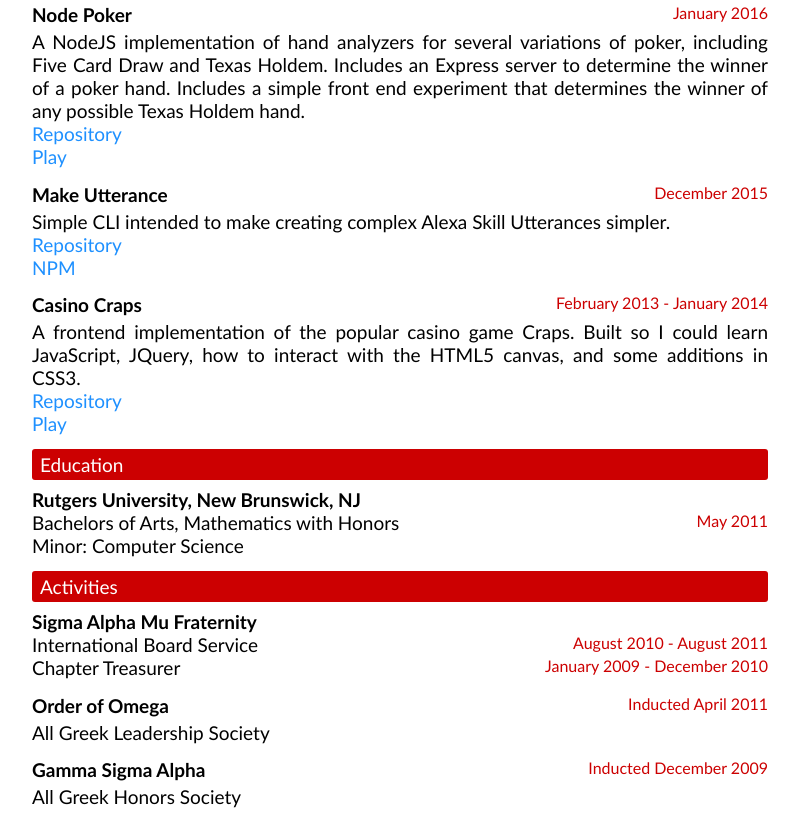
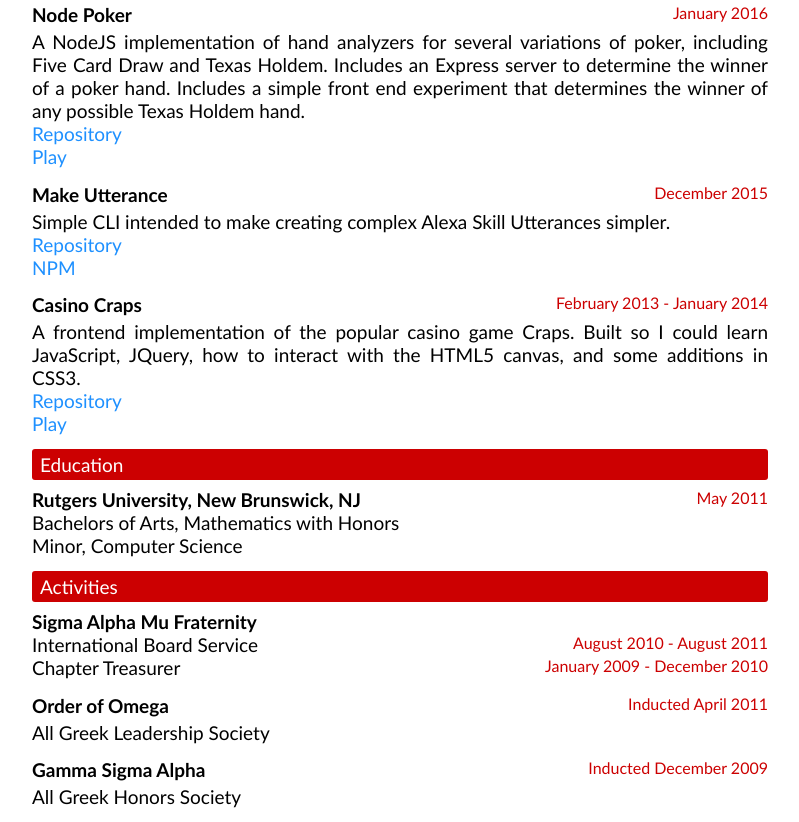
Before and after one commit to mduleone/mduleone.github.io, a website: page index.html at #/resume in a window 1280 px wide. Shown: the part 1729-2551 px from the top of the page, without its empty margins (240-1039 px from the left). Drawn offline with Linux system fonts and the light colour scheme.

Commit message:
move date

```diff
--- a/views/resume.html
+++ b/views/resume.html
@@ -140,12 +140,12 @@
             <h2>Education</h2>
             <div class="subsection">
                 <h3>Rutgers University, New Brunswick, NJ</h3>
+                <span class="date">May 2011</span>
                 <div>
                     Bachelors of Arts, Mathematics with Honors
-                    <span class="date">May 2011</span>
                 </div>
                 <div>
-                    Minor: Computer Science
+                    Minor, Computer Science
                 </div>
             </div>
         </div>
```
